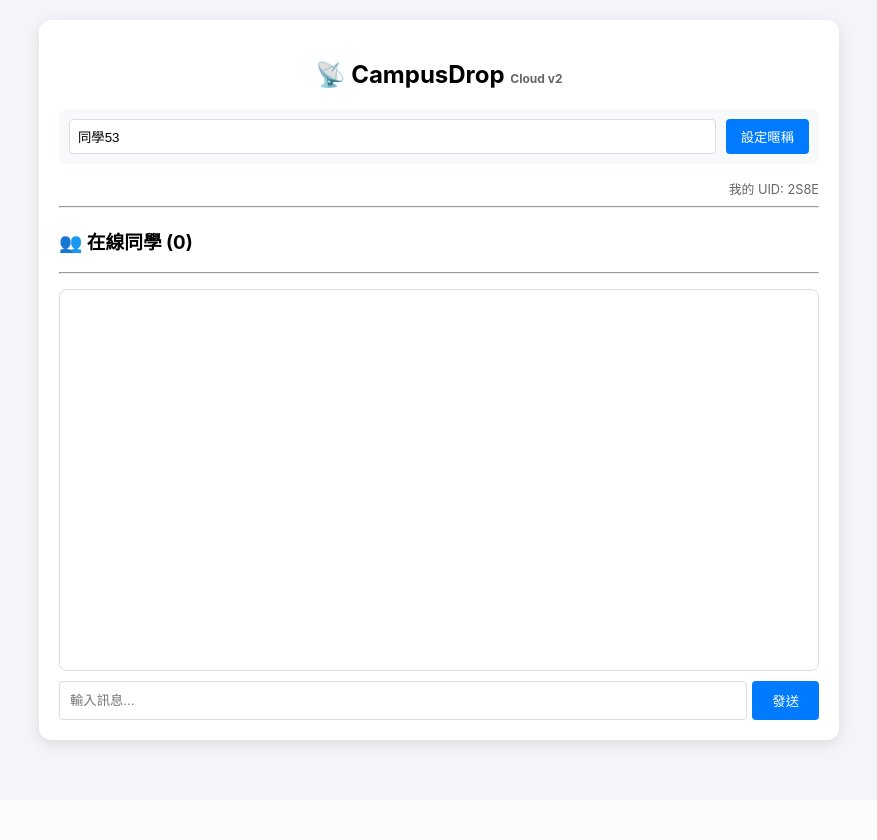
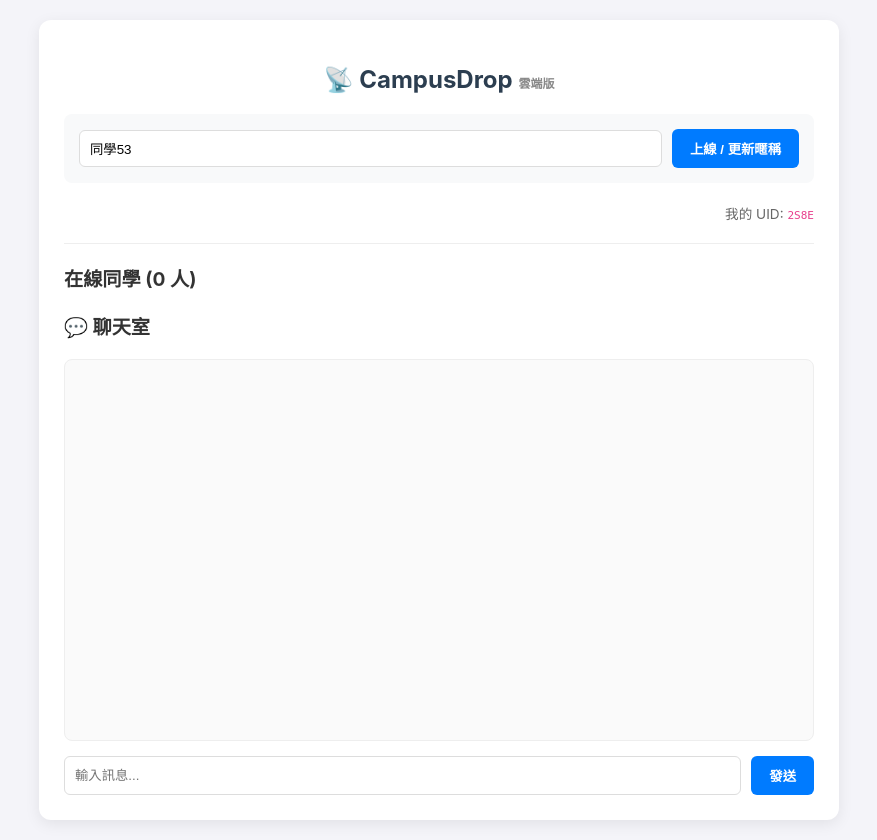
Before and after one commit to s25113105/schoolAirDrop, a Flask app: page / in a window 1280 px wide. Shown: the whole page, without its empty margins (201-1078 px from the left). Before the commit the page ends 751 px from the top, so only its background shows below. Run offline with Flask 3, Linux system fonts and the light colour scheme; some libraries are stand-ins or nearby versions.

Commit message:
UI Polish: Fix chat names using local lookup

```diff
--- a/templates/index.html
+++ b/templates/index.html
@@ -3,73 +3,88 @@
 <head>
     <meta charset="utf-8">
     <meta name="viewport" content="width=device-width, initial-scale=1.0">
-    <title>CampusDrop 最終版</title>
+    <title>CampusDrop 最終完成版</title>
     <script src="https://cdn.socket.io/4.5.4/socket.io.min.js"></script>
     <style>
-        body { font-family: -apple-system, sans-serif; padding: 20px; max-width: 800px; margin: 0 auto; background: #f4f4f9; }
-        .container { background: white; padding: 20px; border-radius: 12px; box-shadow: 0 4px 15px rgba(0,0,0,0.1); }
+        body { font-family: -apple-system, BlinkMacSystemFont, "Segoe UI", Roboto, Helvetica, Arial, sans-serif; padding: 20px; max-width: 800px; margin: 0 auto; background: #f4f4f9; color: #333; }
+        .container { background: white; padding: 25px; border-radius: 12px; box-shadow: 0 4px 15px rgba(0,0,0,0.08); }
+        h2 { text-align: center; color: #2c3e50; margin-bottom: 20px; }
+
+        /* 輸入框美化 */
+        input[type="text"] { padding: 10px; border: 1px solid #ddd; border-radius: 6px; outline: none; transition: 0.3s; }
+        input[type="text"]:focus { border-color: #007bff; box-shadow: 0 0 5px rgba(0,123,255,0.2); }
+
+        /* 按鈕美化 */
+        button { padding: 10px 18px; border: none; border-radius: 6px; cursor: pointer; font-weight: 600; transition: 0.2s; }
+        .btn-primary { background: #007bff; color: white; }
+        .btn-primary:hover { background: #0056b3; }
+        .btn-success { background: #28a745; color: white; }
+        .btn-success:hover { background: #218838; }
+        .btn-outline { background: transparent; border: 1px solid #007bff; color: #007bff; padding: 6px 12px; font-size: 0.9em; }
+        .btn-outline:hover { background: #e7f1ff; }
 
         /* 用戶列表 */
-        .peer-item { padding: 12px; border-bottom: 1px solid #eee; display: flex; justify-content: space-between; align-items: center; }
+        .peer-item { padding: 12px; border-bottom: 1px solid #f0f0f0; display: flex; justify-content: space-between; align-items: center; }
         .peer-item:last-child { border-bottom: none; }
-        .btn-connect { background: #28a745; color: white; border: none; padding: 6px 12px; border-radius: 20px; cursor: pointer; font-size: 0.9em; }
-        .btn-connect:hover { background: #218838; }
 
         /* 聊天視窗 */
-        #chat_log { height: 350px; overflow-y: scroll; border: 1px solid #ddd; padding: 15px; margin-top:15px; background:#fff; border-radius: 8px; }
-        .message { margin-bottom: 8px; padding: 8px 12px; border-radius: 12px; max-width: 80%; word-wrap: break-word; }
-        .my-message { background: #007bff; color: white; float: right; clear: both; }
-        .other-message { background: #e9ecef; color: #333; float: left; clear: both; }
-        .sys-message { text-align: center; color: #888; font-size: 0.85em; clear: both; margin: 5px 0; }
+        #chat_log { height: 350px; overflow-y: scroll; border: 1px solid #eee; padding: 15px; margin-top:15px; background:#fafafa; border-radius: 8px; }
+        .message { margin-bottom: 10px; padding: 8px 14px; border-radius: 12px; max-width: 75%; position: relative; word-wrap: break-word; font-size: 0.95em; }
+        .my-message { background: #007bff; color: white; float: right; clear: both; border-bottom-right-radius: 2px; }
+        .other-message { background: #e9ecef; color: #333; float: left; clear: both; border-bottom-left-radius: 2px; }
+        .sys-message { text-align: center; color: #999; font-size: 0.85em; clear: both; margin: 8px 0; font-style: italic; }
+        .msg-name { font-size: 0.75em; color: #666; margin-bottom: 2px; display: block; }
 
-        /* 檔案區塊 (預設隱藏) */
-        #file_area { margin-top:15px; background:#e8f5e9; padding:15px; border-radius: 8px; border: 1px solid #c3e6cb; display:none; animation: fadeIn 0.5s; }
-        @keyframes fadeIn { from { opacity: 0; } to { opacity: 1; } }
+        /* 檔案區塊 */
+        #file_area { margin-top:15px; background:#e8f5e9; padding:20px; border-radius: 8px; border: 1px solid #c3e6cb; display:none; animation: slideDown 0.5s; }
+        @keyframes slideDown { from { opacity: 0; transform: translateY(-10px); } to { opacity: 1; transform: translateY(0); } }
     </style>
 </head>
 <body>
 
 <div class="container">
-    <h2 style="text-align:center;">📡 CampusDrop <small style="font-size:0.5em; color:#666;">Cloud v2</small></h2>
+    <h2>📡 CampusDrop <small style="font-size:0.5em; color:#888;">雲端版</small></h2>
 
-    <div style="background:#f8f9fa; padding:10px; border-radius:8px; margin-bottom:15px; display:flex; gap:10px;">
-        <input type="text" id="my_name" placeholder="輸入暱稱" style="flex-grow:1; padding:8px; border:1px solid #ddd; border-radius:4px;">
-        <button onclick="updateName()" style="padding:8px 15px; background:#007bff; color:white; border:none; border-radius:4px; cursor:pointer;">設定暱稱</button>
+    <div style="background:#f8f9fa; padding:15px; border-radius:8px; margin-bottom:20px; display:flex; gap:10px; align-items: center;">
+        <input type="text" id="my_name" placeholder="輸入您的暱稱" style="flex-grow:1;">
+        <button class="btn-primary" onclick="updateName()">上線 / 更新暱稱</button>
     </div>
-    <div style="text-align:right; font-size:0.8em; color:#666;">我的 UID: <span id="display_uid">...</span></div>
+    <div style="text-align:right; font-size:0.85em; color:#666;">我的 UID: <code id="display_uid" style="color:#e83e8c;">...</code></div>
 
-    <hr>
+    <hr style="border:0; border-top:1px solid #eee; margin: 20px 0;">
 
-    <h3>👥 在線同學 (<span id="count">0</span>)</h3>
-    <div id="peer_list"></div>
+    <h3 style="font-size:1.2em;">在線同學 (<span id="count">0</span> 人)</h3>
+    <div id="peer_list" style="margin-bottom: 20px;"></div>
 
     <div id="file_area">
-        <h4 style="margin:0 0 10px 0;">📂 P2P 檔案傳輸通道 (已連線)</h4>
-        <p>正在與 <strong id="target_peer_name" style="color:#28a745;"></strong> 連線中</p>
-        <div style="display:flex; gap:10px;">
+        <h4 style="margin:0 0 15px 0; color:#2e7d32;">📂 P2P 檔案傳輸通道 (已打通)</h4>
+        <p>正在與 <strong id="target_peer_name" style="color:#28a745; font-size:1.1em;"></strong> 連線中</p>
+        <div style="display:flex; gap:10px; align-items: center;">
             <input type="file" id="file_input" style="flex-grow:1;">
-            <button onclick="sendFile()" style="background:#28a745; color:white; border:none; padding:8px 20px; border-radius:4px; cursor:pointer;">傳送</button>
+            <button class="btn-success" onclick="sendFile()">傳送檔案</button>
         </div>
         <div id="transfer_status" style="margin-top:10px; font-weight:bold; color:#555;"></div>
     </div>
 
-    <hr>
-
+    <h3 style="font-size:1.2em;">💬 聊天室</h3>
     <div id="chat_log"></div>
-    <div style="margin-top:10px; display:flex; gap:5px;">
-        <input type="text" id="chat_input" placeholder="輸入訊息..." style="flex-grow:1; padding:10px; border:1px solid #ddd; border-radius:4px;">
-        <button onclick="sendChat()" style="background:#007bff; color:white; border:none; padding:10px 20px; border-radius:4px; cursor:pointer;">發送</button>
+    <div style="margin-top:15px; display:flex; gap:10px;">
+        <input type="text" id="chat_input" placeholder="輸入訊息..." style="flex-grow:1;" onkeypress="if(event.key==='Enter') sendChat()">
+        <button class="btn-primary" onclick="sendChat()">發送</button>
     </div>
 </div>
 
 <script>
     const socket = io();
 
+    // 💡 關鍵變數：用來把 UID 翻譯成 名字
+    let NAME_MAPPING = {};
+
     // --- UID 與 名稱處理 ---
     function getUniqueUID() {
         let uid = localStorage.getItem('campus_uid');
         if (!uid) {
-            uid = Math.random().toString(36).substring(2, 6).toUpperCase();
+            uid = Math.random().toString(36).substring(2, 6).toUpperCase(); // 4位大寫亂碼
             localStorage.setItem('campus_uid', uid);
         }
         return uid;
@@ -82,14 +97,15 @@
 
     function updateName() {
         myName = document.getElementById('my_name').value;
+        if(!myName.trim()) return alert("請輸入暱稱！");
         localStorage.setItem('campus_name', myName);
         socket.emit('join', { uid: MY_UID, name: myName });
-        alert('暱稱已更新！');
+        alert('✅ 暱稱已更新！');
     }
 
     // --- Socket 事件 ---
     socket.on('connect', () => {
-        console.log('Connected to Server');
+        console.log('Connected');
         socket.emit('join', { uid: MY_UID, name: myName });
     });
 
@@ -98,30 +114,42 @@
         const others = users.filter(u => u.uid !== MY_UID);
         document.getElementById('count').textContent = others.length;
 
+        // 💡 每次更新列表時，順便更新「通訊錄」 (UID -> Name)
+        NAME_MAPPING = {};
+        users.forEach(u => {
+            NAME_MAPPING[u.uid] = u.name;
+        });
+
         if(others.length === 0) {
-            list.innerHTML = '<div style="color:#999; text-align:center; padding:10px;">附近沒人...找個同學一起開網頁測試吧！</div>';
+            list.innerHTML = '<div style="color:#999; text-align:center; padding:15px; background:#f9f9f9; border-radius:6px;">附近尚無人...<br><small>請另一位同學打開網頁測試</small></div>';
         } else {
             list.innerHTML = others.map(u => `
                 <div class="peer-item">
-                    <div><strong>${u.name}</strong> <small style="color:#888;">#${u.uid}</small></div>
+                    <div>
+                        <strong>${u.name}</strong>
+                        <span style="font-size:0.8em; color:#888; margin-left:5px;">#${u.uid}</span>
+                    </div>
                     ${PEER_CONNECTIONS[u.uid] ?
-                        '<span style="color:green; font-weight:bold;">🔗 已連線</span>' :
-                        `<button class="btn-connect" onclick="startP2P('${u.uid}', '${u.name}')">發起連線</button>`
+                        '<span style="color:green; font-weight:bold; font-size:0.9em;">✅ 已連線</span>' :
+                        `<button class="btn-outline" onclick="startP2P('${u.uid}', '${u.name}')">連線傳檔</button>`
                     }
                 </div>
             `).join('');
         }
     });
 
-    // 接收聊天 (修正：顯示名字)
+    // 接收聊天 (💡 修正：使用通訊錄 NAME_MAPPING 查名字)
     socket.on('group_chat', (data) => {
-        // data.sender_name 是我們在後端新加的
-        appendMsg(data.sender_name, data.content, false);
+        // 優先順序：查表 > 後端給的名字 > UID
+        const senderUID = data.sender_uid;
+        const displayName = NAME_MAPPING[senderUID] || data.sender_name || senderUID;
+
+        appendMsg(displayName, data.content, false);
     });
 
     function sendChat() {
         const txt = document.getElementById('chat_input').value;
-        if(!txt) return;
+        if(!txt.trim()) return;
         socket.emit('group_chat', { sender_uid: MY_UID, content: txt });
         appendMsg('我', txt, true);
         document.getElementById('chat_input').value = '';
@@ -132,31 +160,29 @@
         if (isSys) {
             log.innerHTML += `<div class="sys-message">${txt}</div>`;
         } else {
-            log.innerHTML += `<div class="message ${isMe ? 'my-message' : 'other-message'}">
-                <small style="opacity:0.8;">${name}</small><br>${txt}
-            </div><div style="clear:both;"></div>`;
+            // 對方訊息才顯示名字
+            const nameHtml = isMe ? '' : `<span class="msg-name">${name}</span>`;
+            log.innerHTML += `
+                <div style="clear:both;">
+                    <div class="message ${isMe ? 'my-message' : 'other-message'}">
+                        ${nameHtml}
+                        ${txt}
+                    </div>
+                </div>`;
         }
         log.scrollTop = log.scrollHeight;
     }
 
-    // --- WebRTC P2P 核心 (附帶詳細狀態顯示) ---
+    // --- WebRTC P2P 核心 ---
     const PEER_CONNECTIONS = {};
     const DATA_CHANNELS = {};
     const rtcConfig = { iceServers: [{ urls: 'stun:stun.l.google.com:19302' }] };
 
     async function startP2P(targetUid, targetName) {
-        appendMsg('系統', `正在呼叫 ${targetName} 建立 P2P 連線...`, false, true);
+        appendMsg('系統', `正在呼叫 ${targetName}...`, false, true);
 
         const pc = new RTCPeerConnection(rtcConfig);
         PEER_CONNECTIONS[targetUid] = pc;
-
-        // 監聽連線狀態
-        pc.oniceconnectionstatechange = () => {
-            console.log(`ICE State: ${pc.iceConnectionState}`);
-            if (pc.iceConnectionState === 'connected') {
-                 appendMsg('系統', `與 ${targetName} 的 P2P 通道已打通！`, false, true);
-            }
-        };
 
         const dc = pc.createDataChannel("file");
         setupDataChannel(dc, targetUid, targetName);
@@ -172,16 +198,15 @@
 
     socket.on('p2p_signal', async (data) => {
         const sender = data.sender_uid;
-        // 嘗試從列表中找名字，找不到就用 UID
-        let senderName = sender;
-        // 這裡偷懶直接顯示 UID，正式版可以去 user list 查
+        // 嘗試查名字
+        const senderName = NAME_MAPPING[sender] || sender;
 
         if(!PEER_CONNECTIONS[sender]) {
-            appendMsg('系統', `收到來自 ${sender} 的連線請求...`, false, true);
+            appendMsg('系統', `收到 ${senderName} 的連線請求...`, false, true);
             const pc = new RTCPeerConnection(rtcConfig);
             PEER_CONNECTIONS[sender] = pc;
 
-            pc.ondatachannel = e => setupDataChannel(e.channel, sender, sender);
+            pc.ondatachannel = e => setupDataChannel(e.channel, sender, senderName);
 
             pc.onicecandidate = e => {
                 if(e.candidate) socket.emit('p2p_signal', { type: 'ice', target_uid: sender, sender_uid: MY_UID, candidate: e.candidate });
@@ -206,14 +231,13 @@
     function setupDataChannel(dc, uid, name) {
         DATA_CHANNELS[uid] = dc;
         dc.onopen = () => {
-            appendMsg('系統', `✅ 檔案傳輸通道就緒！`, false, true);
-            // 顯示檔案區塊
+            appendMsg('系統', `✅ 與 ${name} 連線成功！可以傳檔了`, false, true);
+
             const fileArea = document.getElementById('file_area');
             fileArea.style.display = 'block';
-            document.getElementById('target_peer_name').innerText = name || uid;
+            document.getElementById('target_peer_name').innerText = name;
 
-            // 讓列表按鈕變色
-            socket.emit('join', { uid: MY_UID, name: myName }); // 觸發列表刷新
+            socket.emit('join', { uid: MY_UID, name: myName }); // 刷新按鈕狀態
         };
         dc.onmessage = handleFileMessage;
     }
@@ -223,7 +247,7 @@
         const file = document.getElementById('file_input').files[0];
         if(!file) return alert('請選擇檔案');
 
-        const targetUid = Object.keys(DATA_CHANNELS)[0]; // Demo: 傳給第一個連線的人
+        const targetUid = Object.keys(DATA_CHANNELS)[0];
         const dc = DATA_CHANNELS[targetUid];
 
         if(dc.readyState !== 'open') return alert('連線尚未準備好');
@@ -250,8 +274,12 @@
         } else {
             const blob = new Blob([data]);
             const url = URL.createObjectURL(blob);
-            appendMsg('對方', `📥 傳送了檔案: <a href="${url}" download="${incomingMeta.name}" style="font-weight:bold;">${incomingMeta.name}</a>`, false);
-            document.getElementById('transfer_status').innerText = `✅ ${incomingMeta.name} 接收完成`;
+            // 查一下是誰傳的
+            const senderUid = Object.keys(DATA_CHANNELS).find(key => DATA_CHANNELS[key] === this) || '對方';
+            const senderName = NAME_MAPPING[senderUid] || senderUid;
+
+            appendMsg(senderName, `📥 傳送了檔案: <a href="${url}" download="${incomingMeta.name}" style="font-weight:bold; color:#0056b3;">${incomingMeta.name}</a>`, false);
+            document.getElementById('transfer_status').innerText = `✅ 接收完成`;
         }
     }
 </script>
```
